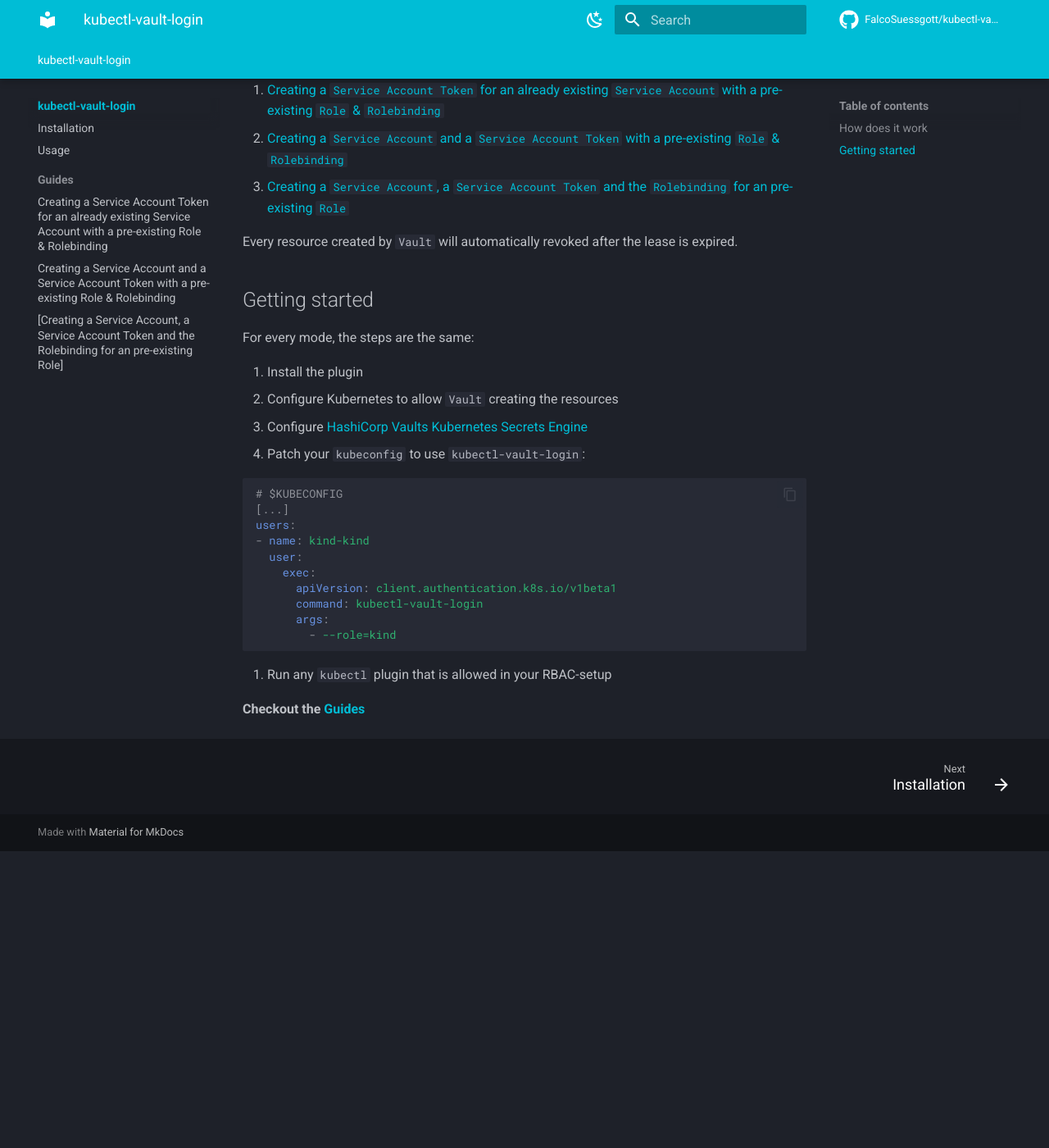
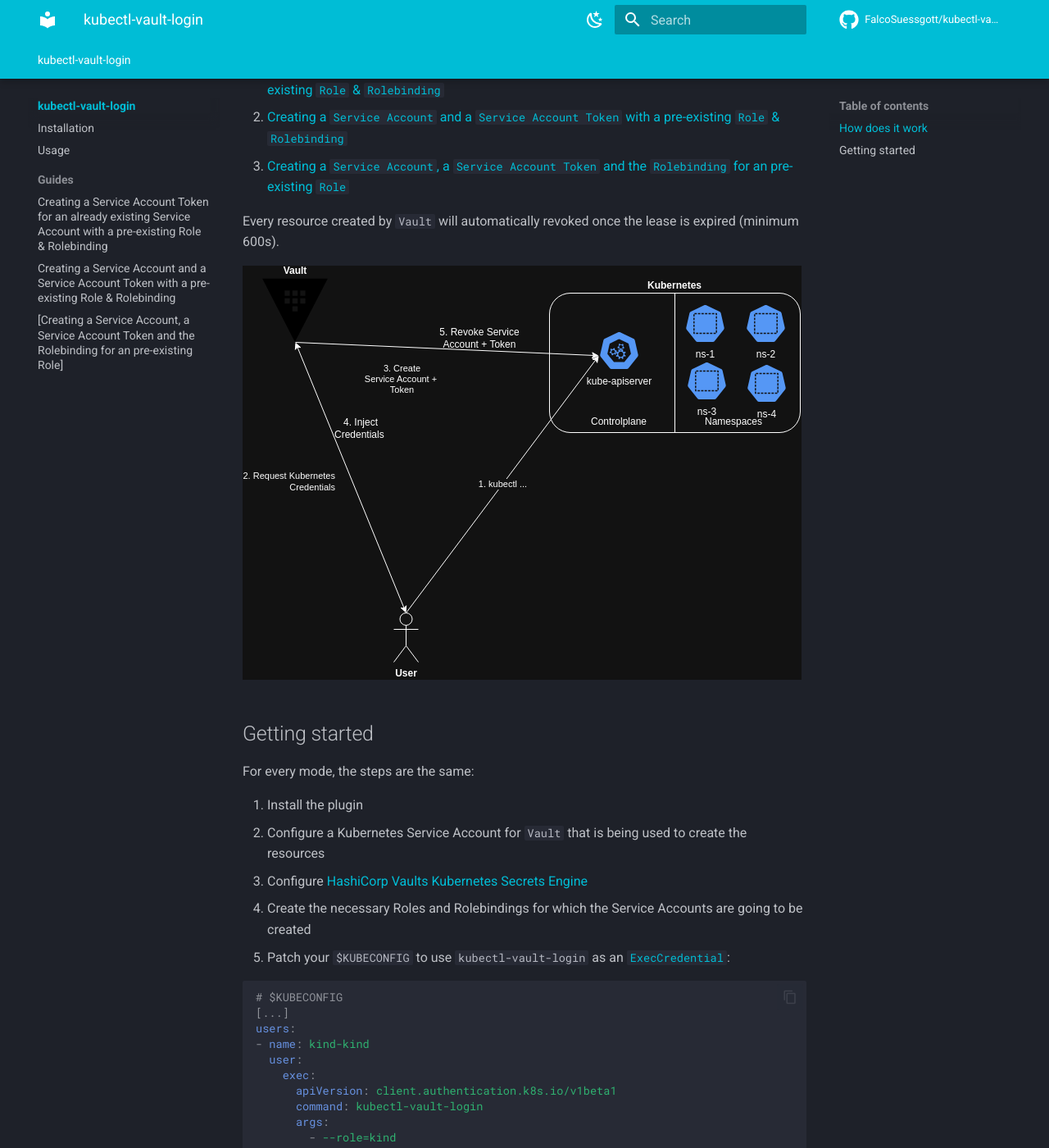
Before and after one commit to FalcoSuessgott/kubectl-vault-login, an MkDocs documentation site: the page built from docs/index.md, in a window 1280 px wide and 1400 px high, scrolled down 449 px. Shown: the whole window at 82% size. Built offline with MkDocs 1.6.1 and Material for MkDocs 9.7.7, drawn with Linux system fonts in a browser that asks for light colours; comment, search, counter and statistics services are not loaded; before the commit the page ends 1487 px from its top, so only the background shows below that; some of the changed text lies outside the part shown.

Commit message:
chore(docs): minor docs (#5)

````diff
--- a/docs/index.md
+++ b/docs/index.md
@@ -1,26 +1,29 @@
 # kubectl-vault-login
-Ever needed short-lived and fine-grained `kubectl` access to `Kubernetes`-Cluster for some operations during CI/CD?
+Ever needed short-lived and fine-grained `kubectl` access to `Kubernetes`-Cluster during CI/CD?
 
 Well, `kubectl-vault-login` allows you to do exactly this!
 
-By leveraging [HashiCorp Vaults Kubernetes Secrets Engine](https://developer.hashicorp.com/vault/docs/secrets/kubernetes) you can create `Service Accounts` and `Service Account tokens` with a **tight RBAC** and a **low TTL** - making it incredibly useful for CI/CD Operations, such as `kubectl apply` commands.
+By leveraging [HashiCorp Vaults Kubernetes Secrets Engine](https://developer.hashicorp.com/vault/docs/secrets/kubernetes) you can create `Service Accounts` and `Service Account tokens` with a **tight RBAC** and a **low TTL** - making it powerful for CI/CD Operations, such as `kubectl apply` commands.
 
 ## How does it work
-The [HashiCorp Vaults Kubernetes Secrets Engine](https://developer.hashicorp.com/vault/docs/secrets/kubernetes) can operate in 3 modes:
+[HashiCorp Vaults Kubernetes Secrets Engine](https://developer.hashicorp.com/vault/docs/secrets/kubernetes) can operate in 3 modes:
 
 1. [Creating a `Service Account Token` for an already existing `Service Account` with a pre-existing `Role` & `Rolebinding`](./mode-01.md)
 2. [Creating a `Service Account` and a `Service Account Token` with a pre-existing `Role` & `Rolebinding`](./mode-02.md)
 3. [Creating a `Service Account`, a `Service Account Token` and the `Rolebinding` for an pre-existing `Role`](./mode-03.md)
 
-Every resource created by `Vault` will automatically revoked after the lease is expired.
+Every resource created by `Vault` will automatically revoked once the lease is expired (minimum 600s).
+
+![img](./assets/workflow.svg)
 
 ## Getting started
 For every mode, the steps are the same:
 
 1. Install the plugin
-2. Configure Kubernetes to allow `Vault` creating the resources
+2. Configure a Kubernetes Service Account for `Vault` that is being used to create the resources
 3. Configure [HashiCorp Vaults Kubernetes Secrets Engine](https://developer.hashicorp.com/vault/docs/secrets/kubernetes)
-4. Patch your `kubeconfig` to use `kubectl-vault-login`:
+4. Create the necessary Roles and Rolebindings for which the Service Accounts are going to be created
+5. Patch your `$KUBECONFIG` to use `kubectl-vault-login` as an [`ExecCredential`](https://kubernetes.io/docs/reference/config-api/client-authentication.v1beta1/):
 
 ```yaml
 # $KUBECONFIG
````
Also changed, not shown: other parts of docs/index.md (+1 -3 lines), README.md (+9 -6 lines), docs/installation.md (+1 -1 lines), docs/mode-01.md (+35 -13 lines), docs/assets/workflow.svg (added), 11 other files.
